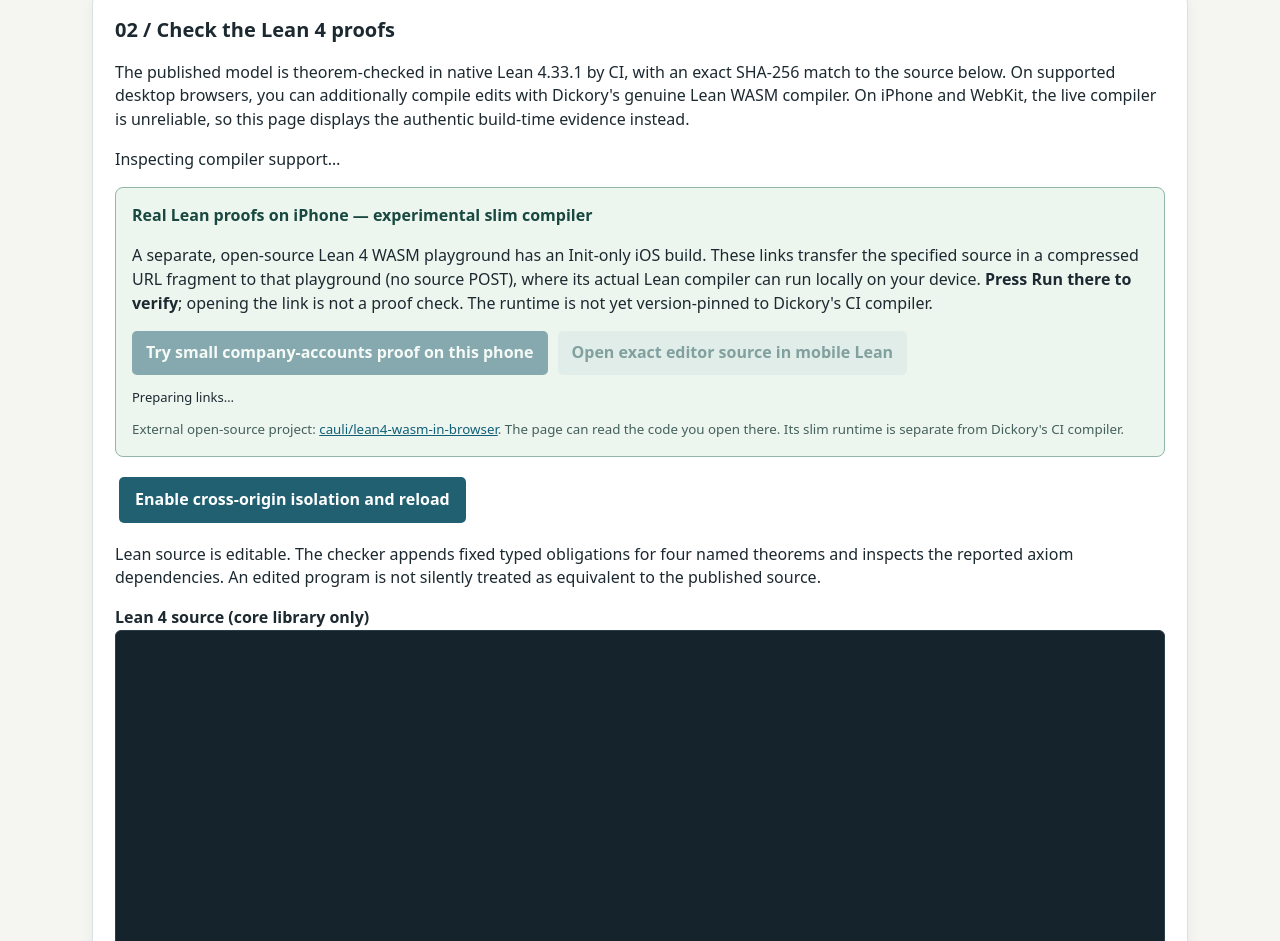
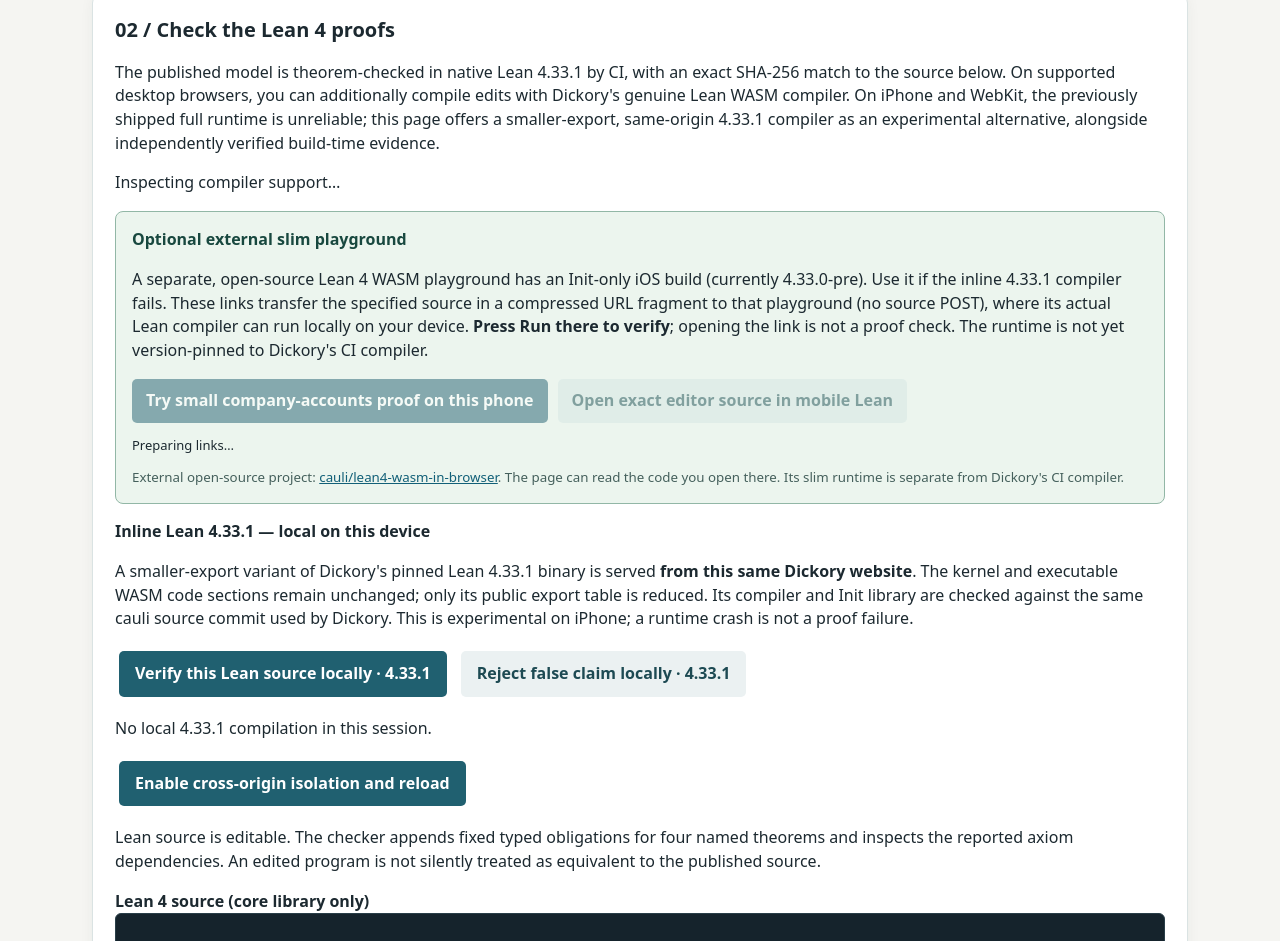
Before and after one commit to danbri/dickory, a plain HTML site: page labs/company-accounts/index.template.html in a window 1280 px wide. Shown: the part 1017-1958 px from the top of the page. Drawn offline with Linux system fonts and the light colour scheme.

Commit message:
Put experimental same-origin Lean 4.33.1 compiler and live proof controls directly in SWAD lab

```diff
--- a/labs/company-accounts/index.template.html
+++ b/labs/company-accounts/index.template.html
@@ -36,11 +36,11 @@
 </section>
 <section class="panel">
   <h2>02 / Check the Lean 4 proofs</h2>
-  <p>The published model is theorem-checked in native Lean 4.33.1 by CI, with an exact SHA-256 match to the source below. On supported desktop browsers, you can additionally compile edits with Dickory's genuine Lean WASM compiler. On iPhone and WebKit, the live compiler is unreliable, so this page displays the authentic build-time evidence instead.</p>
+  <p>The published model is theorem-checked in native Lean 4.33.1 by CI, with an exact SHA-256 match to the source below. On supported desktop browsers, you can additionally compile edits with Dickory's genuine Lean WASM compiler. On iPhone and WebKit, the previously shipped full runtime is unreliable; this page offers a smaller-export, same-origin 4.33.1 compiler as an experimental alternative, alongside independently verified build-time evidence.</p>
   <p id="proofMode" role="status">Inspecting compiler support…</p>
   <aside class="mobileLeanLinks" aria-label="Genuine Lean on mobile">
-    <h3>Real Lean proofs on iPhone — experimental slim compiler</h3>
-    <p>A separate, open-source Lean 4 WASM playground has an Init-only iOS build. These links transfer the specified source in a compressed URL fragment to that playground (no source POST), where its actual Lean compiler can run locally on your device. <strong>Press Run there to verify</strong>; opening the link is not a proof check. The runtime is not yet version-pinned to Dickory's CI compiler.</p>
+    <h3>Optional external slim playground</h3>
+    <p>A separate, open-source Lean 4 WASM playground has an Init-only iOS build (currently 4.33.0-pre). Use it if the inline 4.33.1 compiler fails. These links transfer the specified source in a compressed URL fragment to that playground (no source POST), where its actual Lean compiler can run locally on your device. <strong>Press Run there to verify</strong>; opening the link is not a proof check. The runtime is not yet version-pinned to Dickory's CI compiler.</p>
     <div class="actions">
       <a id="mobileProbe" class="actionLink" aria-disabled="true">Try small company-accounts proof on this phone</a>
       <a id="mobileFull" class="actionLink subtle" aria-disabled="true">Open exact editor source in mobile Lean</a>
@@ -48,6 +48,15 @@
     <p id="mobileLeanStatus" role="status">Preparing links…</p>
     <small>External open-source project: <a href="https://github.com/cauli/lean4-wasm-in-browser" rel="noopener noreferrer" target="_blank">cauli/lean4-wasm-in-browser</a>. The page can read the code you open there. Its slim runtime is separate from Dickory's CI compiler.</small>
   </aside>
+  <div class="inlineCompiler">
+    <h3>Inline Lean 4.33.1 — local on this device</h3>
+    <p>A smaller-export variant of Dickory's pinned Lean 4.33.1 binary is served <strong>from this same Dickory website</strong>. The kernel and executable WASM code sections remain unchanged; only its public export table is reduced. Its compiler and Init library are checked against the same cauli source commit used by Dickory. This is experimental on iPhone; a runtime crash is not a proof failure.</p>
+    <div class="actions">
+      <button id="runInline" type="button">Verify this Lean source locally · 4.33.1</button>
+      <button id="runInlineNegative" class="secondary" type="button">Reject false claim locally · 4.33.1</button>
+    </div>
+    <p id="inlineCompilerStatus" role="status">No local 4.33.1 compilation in this session.</p>
+  </div>
   <p id="isolationStatus" role="status"></p>
   <button id="enableIsolation" type="button">Enable cross-origin isolation and reload</button>
   <p>Lean source is editable. The checker appends fixed typed obligations for four named theorems and inspects the reported axiom dependencies. An edited program is not silently treated as equivalent to the published source.</p>
```
